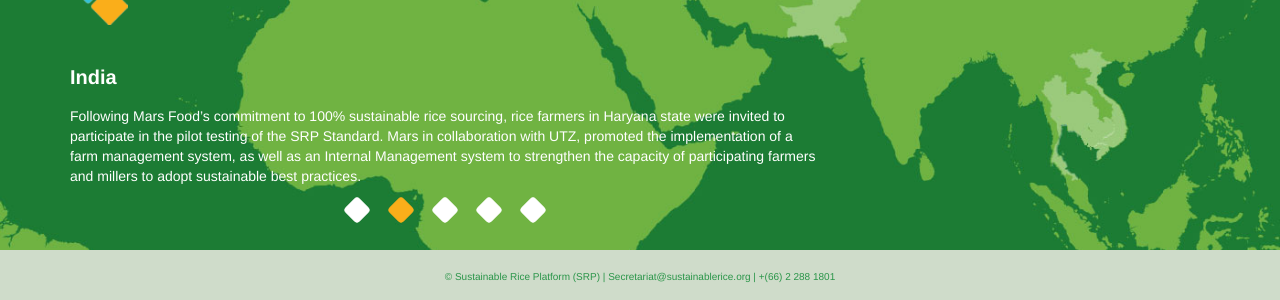
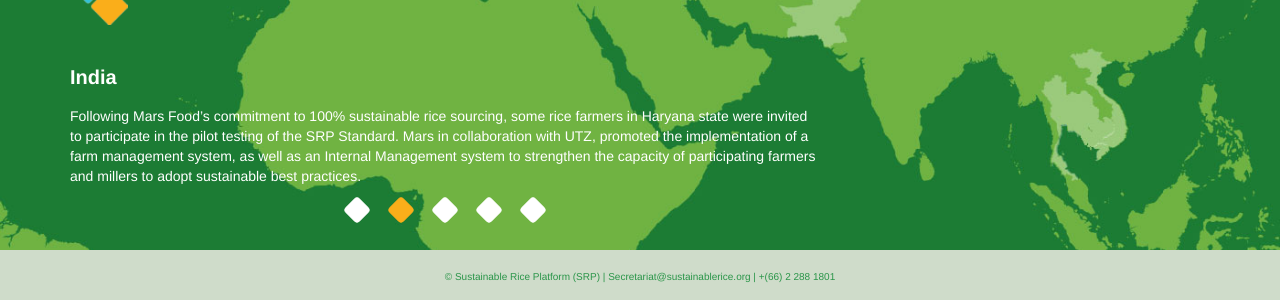
Before and after one commit to sustainablericeplatform/sustainablericeplatform.github.io, a Jekyll site: the page built from Resources/index.html, in a window 1280 px wide and 900 px high, scrolled down 1783 px. Shown: the part 596-896 px from the top of the window. Built offline with Jekyll 4.4.1, drawn with Linux system fonts in a browser that asks for light colours; some of the changed text lies outside the part shown.

Commit message:
Update local-action-slideshow.html

```diff
--- a/_includes/local-action-slideshow.html
+++ b/_includes/local-action-slideshow.html
@@ -5,7 +5,7 @@
     </div>
     <div class="local-action-item">
         <h1 class="white">India</h1>
-        <p class="white">Following Mars Food’s commitment to 100% sustainable rice sourcing, rice farmers in Haryana state were invited to participate in the pilot testing of the SRP Standard. Mars in collaboration with UTZ, promoted the implementation of a farm management system, as well as an Internal Management system to strengthen the capacity of participating farmers and millers to adopt sustainable best practices.</p>
+        <p class="white">Following Mars Food’s commitment to 100% sustainable rice sourcing, some rice farmers in Haryana state were invited to participate in the pilot testing of the SRP Standard. Mars in collaboration with UTZ, promoted the implementation of a farm management system, as well as an Internal Management system to strengthen the capacity of participating farmers and millers to adopt sustainable best practices.</p>
     </div>
     <div class="local-action-item">
         <h1 class="white">Pakistan</h1>
```
